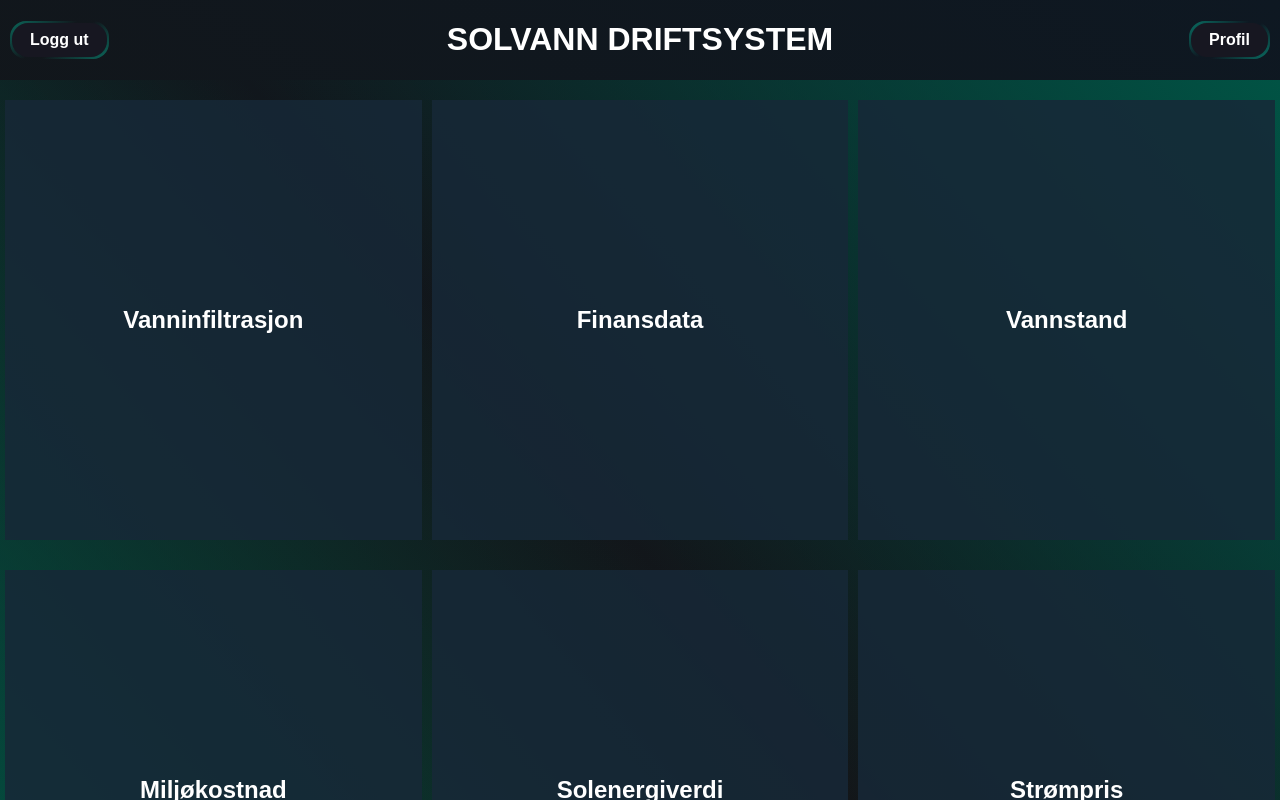
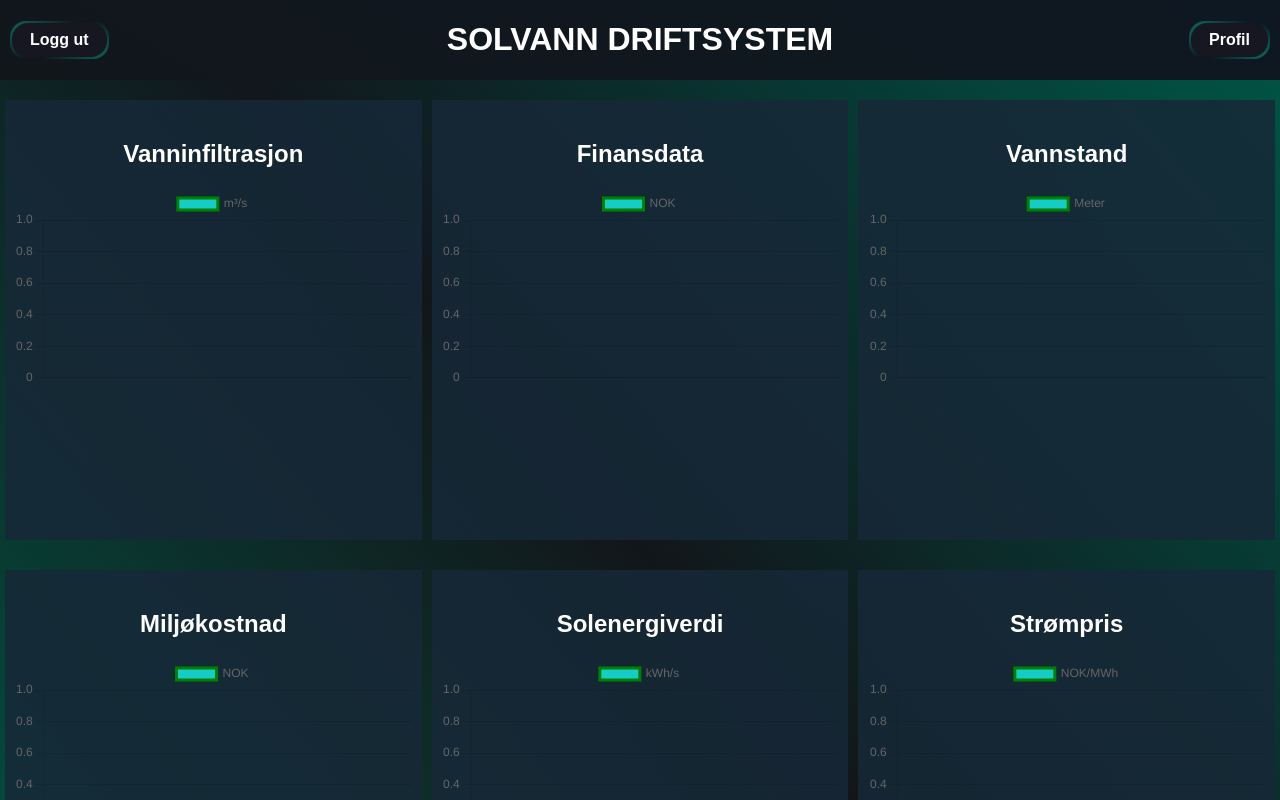
Before and after one commit to USN-Gjengen/APP2000_Gruppe06_Solvann-Driftsystem, a React (Create React App) app in the folder frontend/: page /Trend in a window 1280 px wide. Shown: the top 800 px of the page. Built offline with nearby package versions, Linux system fonts and the light colour scheme; no server answers; sample sign-in values are in the browser's storage.

Commit message:
fix trend bug

```diff
--- a/frontend/src/App.css
+++ b/frontend/src/App.css
@@ -379,8 +379,8 @@ li {
 }
 
 .graf-Trend {
-	width: 90% !important; /* bruker important for å overstyre css fra chart.js */
-	height: 90%	!important;
+	width: 96%;
+	height: 96%;
 }
 
 /* trend side mobil */
--- a/frontend/src/components/Graphs/Graph.jsx
+++ b/frontend/src/components/Graphs/Graph.jsx
@@ -96,8 +96,8 @@ const Graph = (props) => {
 	}, []);
 
 	return (
-		<div>
-			<Line data={graphPoints} options={options} className="graf-Trend"/>
+		<div className="graf-Trend">
+			<Line data={graphPoints} options={options}/>
 		</div>
 	);
 };
```
